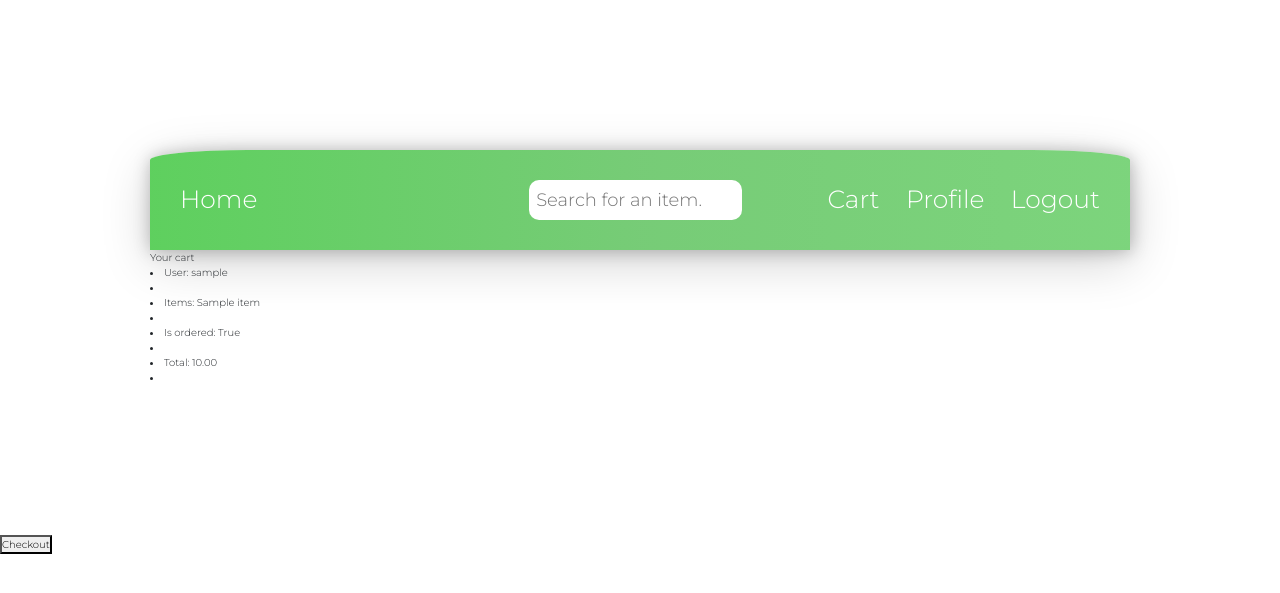
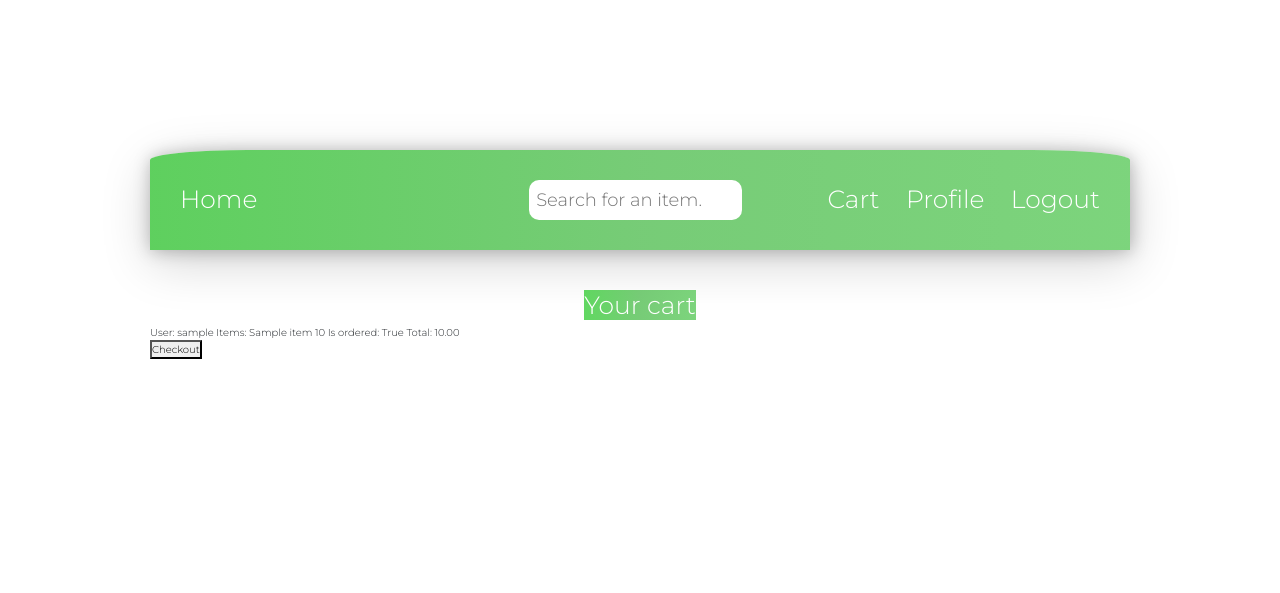
Before and after one commit to maciejwojtkowiak/fitshop, a Django app: page /cart in a window 1280 px wide. Shown: the top 593 px of the page. Run offline with Django 3.2, Linux system fonts and the light colour scheme; a user stored in the database is signed in; tables that the repository leaves empty hold one stand-in row (values such as "Sample post").

Commit message:
added styling to cart

```diff
--- a/shop/static/shop/cart-style.css
+++ b/shop/static/shop/cart-style.css
@@ -0,0 +1,22 @@
+.cart-container {
+    margin-top: 4rem;
+}
+
+.cart-header-container {
+    display: flex;
+    align-items: center;
+    justify-content: center;
+}
+
+.cart-header{
+    color: white;
+    background-image: linear-gradient(to right,
+    rgba(51, 204, 51, 0.774),
+    rgba(74, 187, 74, 0.753),
+    rgba(75, 196, 75, 0.726));
+}
+
+.cart-items{
+    display: flex;
+    flex-direction: column;
+}
--- a/shop/templates/shop/base.html
+++ b/shop/templates/shop/base.html
@@ -8,6 +8,7 @@
         <link rel="stylesheet" type="text/css" href="{% static 'shop/style.css' %}">
         <link rel="stylesheet" type="text/css" href="{% static 'shop/detail-style.css' %}">
         <link rel="stylesheet" type="text/css" href="{% static 'shop/profile-style.css' %}">
+        <link rel="stylesheet" type="text/css" href="{% static 'shop/cart-style.css' %}">
         <link rel="preconnect" href="https://fonts.googleapis.com">
         <link rel="preconnect" href="https://fonts.gstatic.com" crossorigin>
         <link href="https://fonts.googleapis.com/css2?family=Montserrat:wght@300&display=swap" rel="stylesheet">
--- a/shop/templates/shop/cart.html
+++ b/shop/templates/shop/cart.html
@@ -2,27 +2,26 @@
 {% block content %}
 <div class="shop-container">
     {% include 'shop/navbar.html' %}
-    <div class="cart-container"></div>
-        <div> Your cart </div>
-        <div>
+    <div class="cart-container">
+        <div class='cart-header-container'>
+            <h1 class='cart-header'>Your cart </h1>
+        </div>
             {% for item in cart %}
-            <li>User: {{ item.order_user }}<li/>
-            <li>Items:
+            User: {{ item.order_user }}
+           Items:
                     {% for order_item in item.order_items.all %}
                         {{ order_item.order_item.title}}
+                        {{ order_item.quantity }}
                     {% endfor %}
-            <li/>
-            <li>Is ordered: {{ item.ordered }}<li/>
-            <li>Total: {{ item.total }}<li/>
+
+            Is ordered: {{ item.ordered }}
+            Total: {{ item.total }}
         {% endfor %}
-        </div>
         <td class="num">{{ cart.total_price|floatformat:"2" }}</td>
     </div>
-
     <form action="{% url 'checkout-page' %}" method="GET">
         <button type="submit">Checkout</button>
     </form>
-  </div>
 </div>
 
 
--- a/shop/views.py
+++ b/shop/views.py
@@ -4,6 +4,7 @@ from django.http.request import HttpRequest
 from django.http.response import HttpResponse
 from django.shortcuts import get_object_or_404, render, redirect
 from django.urls import reverse
+from django.views.generic.base import View
 from .forms import SignUpForm, ProfileUpdateForm, UserUpdateForm, CommentCreationForm
 from django.contrib import messages
 from django.views.generic.list import ListView
@@ -151,23 +152,30 @@ def cart(request):
 @csrf_exempt
 def create_checkout_session(request):
     MY_DOMAIN = 'localhost:8000'
-    cart = Cart.objects.all()
+    cart = Cart.objects.get(order_user=request.user)
     try:
         session = stripe.checkout.Session.create(
             line_items=[
                 {
-                    'price': 'price_1JUTtYIXuOafNhy8tmWVwgjG',
-                    'quantity': 1,
+                    'price_data': {
+                        'currency': 'usd',
+                        'unit_amount': cart.total,
+                        'product_data': {
+                            'name': cart.order_items.title
+                        }
+                    },
+                        'quantity': 1,
                 },
             ],
             payment_method_types=[
-              'card',
-              'p24',
+            'card',
+            'p24',
             ],
             mode='payment',
             success_url= request.build_absolute_uri(reverse('success-page')) + '?session_id={CHECKOUT_SESSION_ID}',
             cancel_url= request.build_absolute_uri(reverse('cancel-page')),
         )
+
     except Exception as e:
         return print(e)
     return redirect(session.url, code=303)
```
Also changed, not shown: shop/static/shop/style.css (line endings or trailing spaces).
